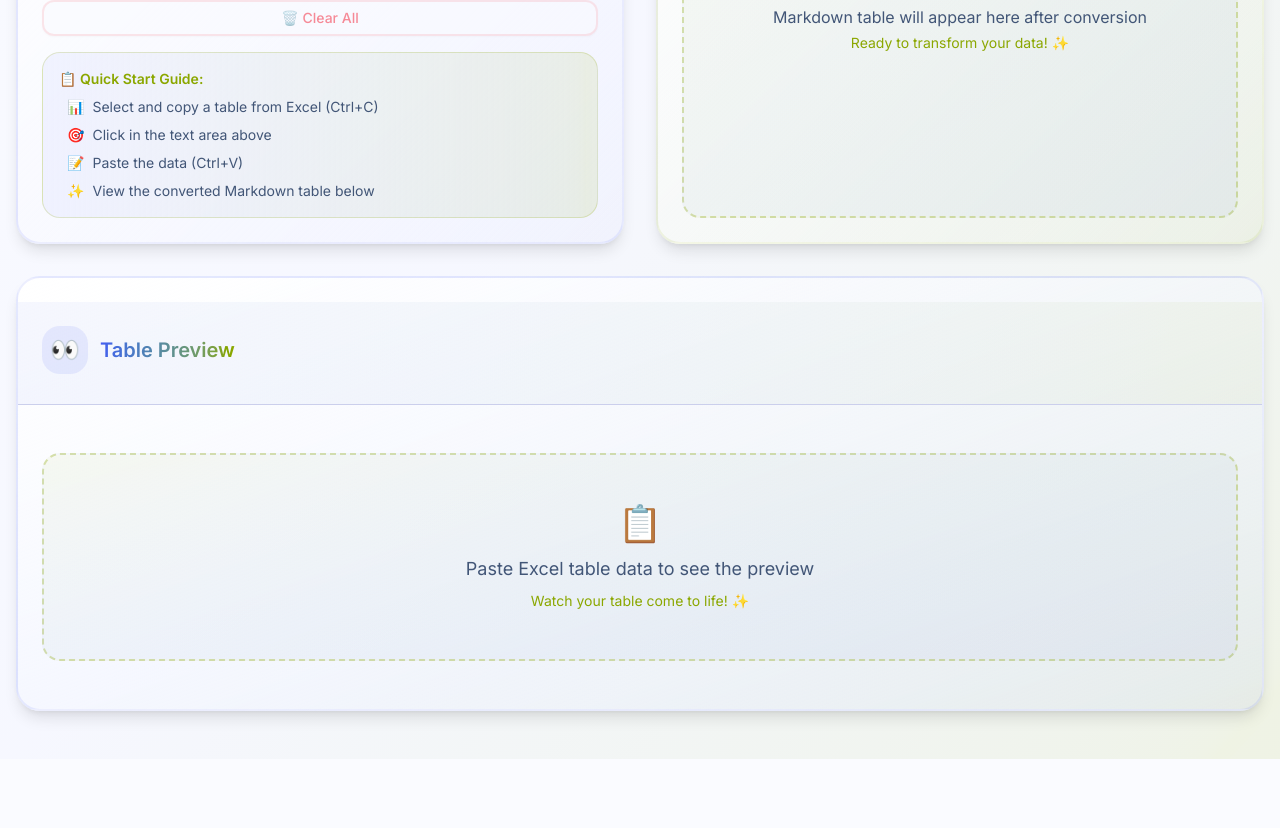
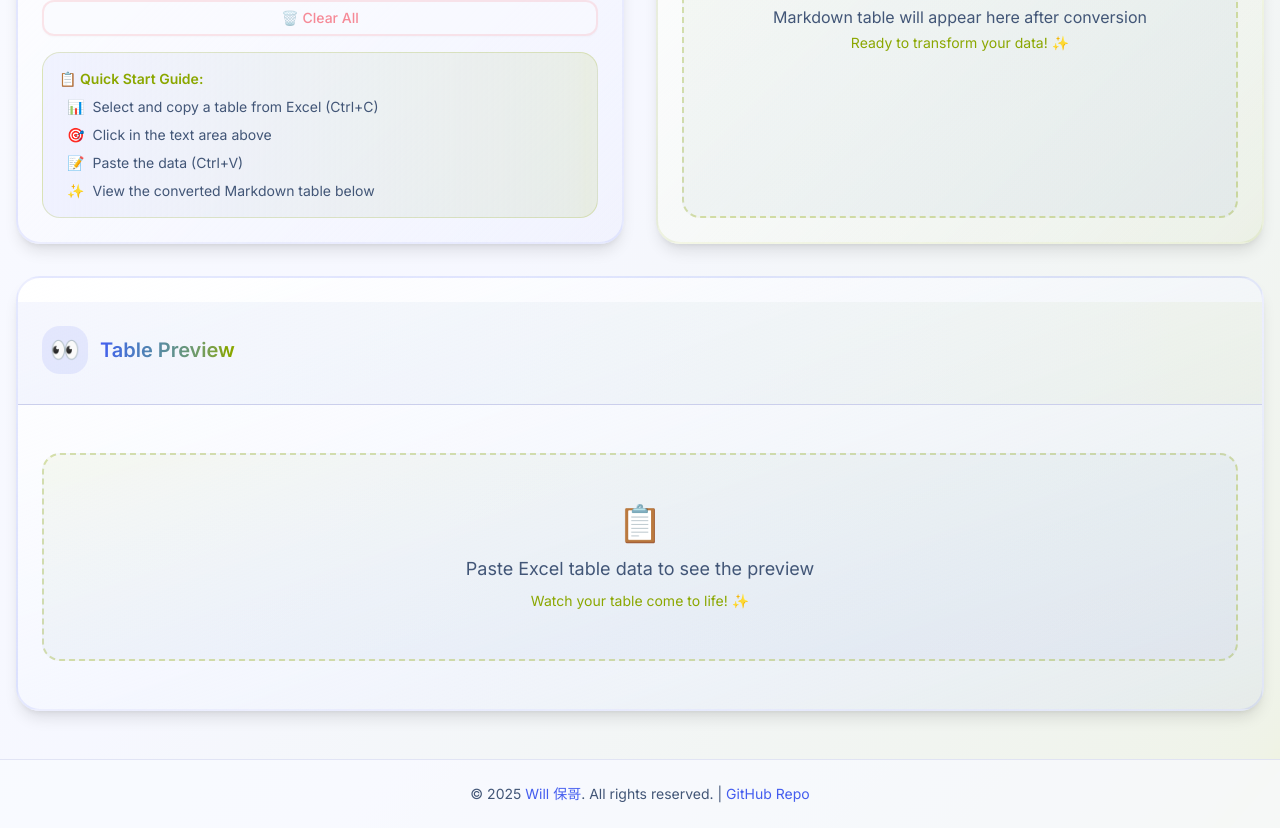
Before and after one commit to doggy8088/excel-to-markdown, a React (Vite) app: page / in a window 1280 px wide. Shown: the part 645-1473 px from the top of the page. Before the commit the page ends 1404 px from the top, so only its background shows below. Built offline with nearby package versions, Linux system fonts and the light colour scheme.

Commit message:
新增頁腳並標示 Will 保哥 版權
頁面新增含年份的頁腳，加入 Facebook 與 GitHub 連結，並將 LICENSE 版權人更新為 Will 保哥 的 MIT 授權。

```diff
--- a/src/App.tsx
+++ b/src/App.tsx
@@ -13,6 +13,7 @@ function App() {
   const [markdownOutput, setMarkdownOutput] = useState('');
   const [error, setError] = useState('');
   const [isConverting, setIsConverting] = useState(false);
+  const currentYear = new Date().getFullYear();
 
   const handlePaste = async (e: React.ClipboardEvent<HTMLTextAreaElement>) => {
     e.preventDefault();
@@ -56,8 +57,8 @@ function App() {
   };
 
   return (
-    <div className="min-h-screen bg-gradient-to-br from-background via-muted/20 to-accent/10">
-      <div className="container mx-auto px-4 py-12">
+    <div className="min-h-screen bg-gradient-to-br from-background via-muted/20 to-accent/10 flex flex-col">
+      <div className="container mx-auto px-4 py-12 flex-1">
         <div className="mb-8 text-center">
           <div className="mb-4">
             <div className="inline-flex items-center justify-center w-16 h-16 bg-gradient-to-br from-primary to-accent rounded-2xl mb-4 shadow-lg">
@@ -210,6 +211,26 @@ function App() {
           </CardContent>
         </Card>
       </div>
+      <footer className="py-6 text-center text-sm text-muted-foreground border-t border-border/50 bg-background/60">
+        © {currentYear}{' '}
+        <a
+          href="https://www.facebook.com/will.fans/"
+          className="text-primary hover:text-primary/80 transition-colors"
+          target="_blank"
+          rel="noopener noreferrer"
+        >
+          Will 保哥
+        </a>
+        . All rights reserved. |{' '}
+        <a
+          href="https://github.com/doggy8088/excel-to-markdown"
+          className="text-primary hover:text-primary/80 transition-colors"
+          target="_blank"
+          rel="noopener noreferrer"
+        >
+          GitHub Repo
+        </a>
+      </footer>
     </div>
   );
 }
```
Also changed, not shown: 1 other file (tests, documents, lock files or other folders).
